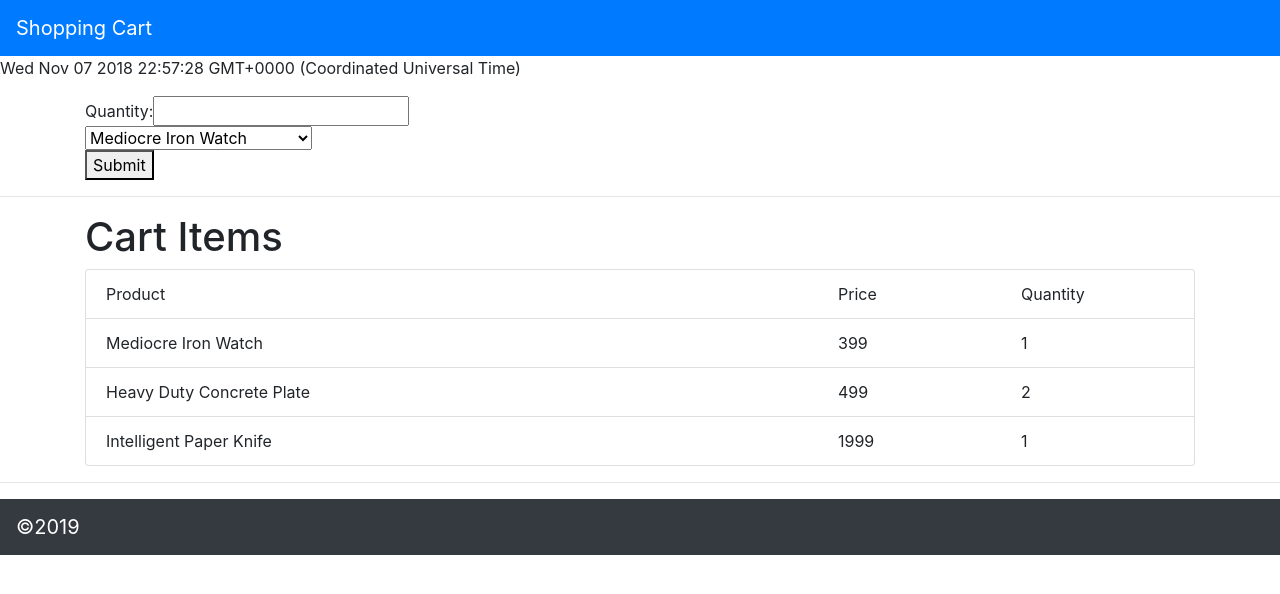
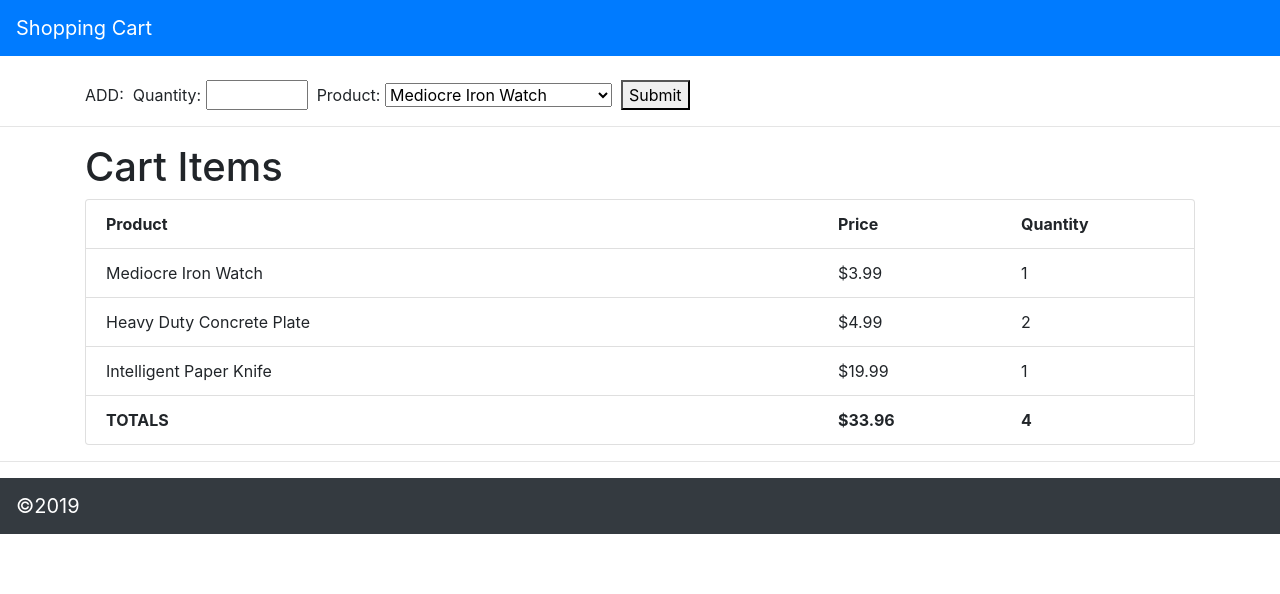
Before and after one commit to edphelps/shopping-cart2, a React (Create React App) app: page / in a window 1280 px wide. Shown: the top 594 px of the page. Built offline with nearby package versions, Linux system fonts and the light colour scheme.

Commit message:
check in for submission

```diff
--- a/src/App.js
+++ b/src/App.js
@@ -29,6 +29,13 @@ Foot.propTypes = {
   year: PropTypes.number.isRequired,
 };
 
+/* ********************************************
+*  Format numeric cents to $12.34
+*********************************************** */
+function formatDollars(cents) {
+  const s = String(cents);
+  return `$${s.slice(0, -2)}.${s.slice(-2)}`;
+}
 
 /* ********************************************
 *  Row display of a cart item
@@ -37,7 +44,7 @@ const CartItem = ({ item }) => (
   <div className="list-group-item">
     <div className="row">
       <div className="col-md-8">{item.product.name}</div>
-      <div className="col-md-2">{item.product.priceInCents}</div>
+      <div className="col-md-2">{formatDollars(item.product.priceInCents)}</div>
       <div className="col-md-2">{item.quantity}</div>
     </div>
   </div>
@@ -56,12 +63,13 @@ const CartItems = ({ items }) => (
     <div className="list-group">
       <div className="list-group-item">
         <div className="row">
-          <div className="col-md-8">Product</div>
-          <div className="col-md-2">Price</div>
-          <div className="col-md-2">Quantity</div>
+          <div className="col-md-8"><b>Product</b></div>
+          <div className="col-md-2"><b>Price</b></div>
+          <div className="col-md-2"><b>Quantity</b></div>
         </div>
       </div>
       { items.map(item => <CartItem key={item.id} item={item} />) }
+      <CartTotalRow items={items} />
     </div>
   </div>
 );
@@ -70,20 +78,36 @@ CartItems.propTypes = {
 };
 
 /* ********************************************
+*  Cart total row for listing table
+*********************************************** */
+const CartTotalRow = ({ items }) => (
+  <div className="list-group-item">
+    <div className="row">
+      <div className="col-md-8"><b>TOTALS</b></div>
+      <div className="col-md-2"><b>{formatDollars(items.reduce((a, c) => a + c.product.priceInCents * c.quantity, 0))}</b></div>
+      <div className="col-md-2"><b>{items.reduce((a, c) => a + c.quantity, 0)}</b></div>
+    </div>
+  </div>
+);
+CartTotalRow.propTypes = {
+  items: PropTypes.arrayOf(PropTypes.object).isRequired,
+};
+
+/* ********************************************
 *  Form to add a new item to the cart
 *********************************************** */
 const AddItem = ({ products, onSubmit }) => (
   <div className="container">
+    <br />
     <form id="myform" onSubmit={onSubmit}>
-      Quantity:
-      <input type="number" name="quantity" required />
-      <br />
+      ADD: &nbsp;Quantity:&nbsp;
+      <input type="text" name="quantity" size="5" width="20px" required />
+      &nbsp;&nbsp;Product:&nbsp;
       <select id="selProduct" name="selProduct">
         { products.map(product => (
           <option key={product.id} data-priceincents={product.priceInCents} value={product.id}>{product.name}</option>)) }
       </select>
-      <br />
-      <button type="submit">Submit</button>
+      &nbsp;&nbsp;<button type="submit">Submit</button>
     </form>
   </div>
 );
@@ -93,22 +117,16 @@ AddItem.propTypes = {
   onSubmit: PropTypes.func.isRequired,
 };
 
-// /* ********************************************
-// *  TODO: move this into state
-// *********************************************** */
-// const cartItemsList = [
-//   { id: 1, product: { id: 40, name: 'Mediocre Iron Watch', priceInCents: 399 }, quantity: 1 },
-//   { id: 2, product: { id: 41, name: 'Heavy Duty Concrete Plate', priceInCents: 499 }, quantity: 2 },
-//   { id: 3, product: { id: 42, name: 'Intelligent Paper Knife', priceInCents: 1999 }, quantity: 1 },
-// ];
-
 /* ********************************************
 *  Helper to add a new item to the cart
 *********************************************** */
 function addToCart(_item) {
   const item = _item;
   item.id = globalThis.state.cartItemsList.reduce((a, c) => Math.max(a, c.id), 0) + 1;
-  globalThis.state.cartItemsList.unshift(item);
+  const newCart = [item, ...globalThis.state.cartItemsList];
+  globalThis.setState((prevState) => ({
+    cartItemsList: newCart,
+  }));
   console.log('---------');
   console.log('cartItemsList: ', globalThis.state.cartItemsList);
   console.log('---------');
@@ -120,7 +138,6 @@ function addToCart(_item) {
 *********************************************** */
 class App extends Component {
   state = {
-    timestamp: new Date(),
     products: [
       { id: 40, name: 'Mediocre Iron Watch', priceInCents: 399 },
       { id: 41, name: 'Heavy Duty Concrete Plate', priceInCents: 499 },
@@ -138,16 +155,6 @@ class App extends Component {
       { id: 3, product: { id: 42, name: 'Intelligent Paper Knife', priceInCents: 1999 }, quantity: 1 },
     ],
   };
-
-  // /* ********************************************
-  // *  TODO: move this into state
-  // *********************************************** */
-  // cartItemsList = [
-  //   { id: 1, product: { id: 40, name: 'Mediocre Iron Watch', priceInCents: 399 }, quantity: 1 },
-  //   { id: 2, product: { id: 41, name: 'Heavy Duty Concrete Plate', priceInCents: 499 }, quantity: 2 },
-  //   { id: 3, product: { id: 42, name: 'Intelligent Paper Knife', priceInCents: 1999 }, quantity: 1 },
-  // ];
-
 
   componentDidMount() {
     globalThis = this;
@@ -171,10 +178,6 @@ class App extends Component {
     newItem.quantity = parseInt(document.forms.myform.quantity.value, 10);
     addToCart(newItem);
 
-    // force rendering
-    globalThis.setState((prevState) => ({
-      timestamp: Date()
-    }));
   }
 
   /* ********************************************
@@ -183,13 +186,10 @@ class App extends Component {
   render() {
     console.log('render()');
     const { products } = this.state; // linter wants destructuring for call to AddItem
-    const { timestamp } = this.state; // linter wants destructuring to use this value below
     const { cartItemsList } = this.state; // linter wants destructuring to use this value below
     return (
       <div>
         <Nav />
-
-        <p>{timestamp.toString()}</p>
 
         <AddItem products={products} onSubmit={this.onSubmitAddItem} />
         <hr />
```
